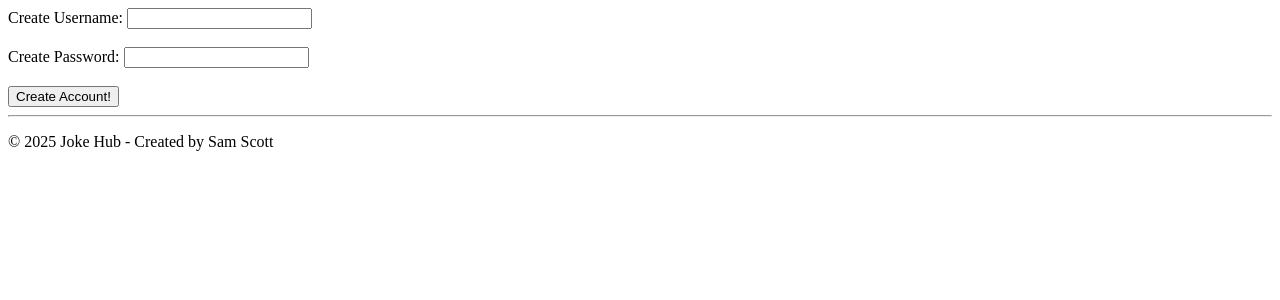
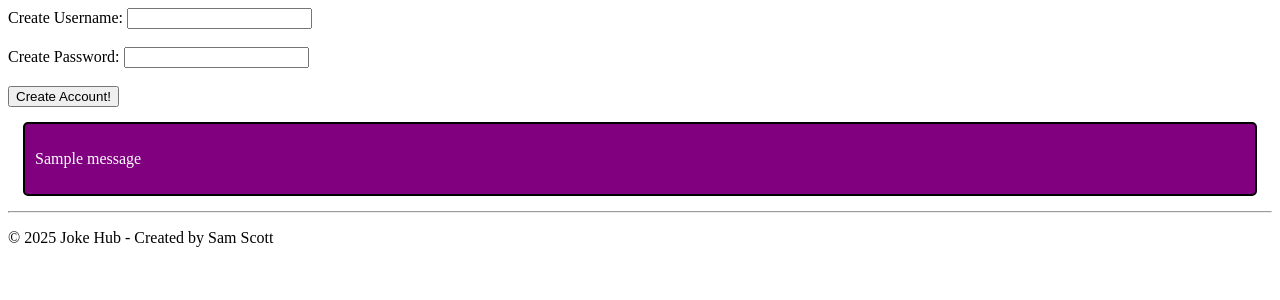
Before and after one commit to sascott9655/Joke-Webpage-, a Flask app: page /create_account in a window 1280 px wide. Shown: the part 152-452 px from the top of the page. Run offline with Flask 3, Linux system fonts and the light colour scheme; one stand-in notice (Sample message) is shown.

Commit message:
cleaned up some routing and css made flash messages appear on their appropriate pages

```diff
--- a/app.py
+++ b/app.py
@@ -19,7 +19,7 @@ def initdb():
     conn = sqlite3.connect('jokes.db')
     c = conn.cursor()
     c.execute("PRAGMA foreign_keys = ON")  # Enable foreign key enforcement
-    # c.execute("DROP TABLE IF EXISTS jokes")
+    # c.execute("DROP TABLE IF EXISTS users")
     #--------------jokes table----------------------------------------------------------
     c.execute('''
             CREATE TABLE IF NOT EXISTS jokes (  -- jokes table for users to insert jokes
@@ -77,7 +77,7 @@ def register():
                 flash("Username already taken.")
                 return render_template('create_account.html') #if account creating fails render back to it to try again
             conn.close()
-            return redirect(url_for('login')) #login if successful
+            return redirect(url_for('index')) #login if successful
 
     return render_template('create_account.html') #default to the create account page
 
@@ -98,7 +98,7 @@ def index():
     c.execute('''
             SELECT "ratings"."joke_id", "ratings"."comment", "ratings"."rating", "users"."username"
             FROM "ratings"
-            JOIN "users" ON "ratings"."user_id" = "users.id"
+            JOIN "users" ON "ratings"."user_id" = "users"."id"
             '''
             )
     comments = c.fetchall()
@@ -138,10 +138,10 @@ def login():
             session['user_id'] = user[0] #set user_id
             session['username'] = username # set username
             session['admin'] = (user[2] == 1) #check if they are admin
-            flash(f'Welcome back,{username}')
+            flash(f'Welcome, {username}')
             return redirect(url_for('index')) #redirect back to the home page when you login
         else:
-            flash('Invalid username')
+            flash('Invalid username and/or password')
             return render_template("login.html") #go back to login page
 
     return render_template("login.html") #go back to the login page as default
--- a/static/css/create_account.css
+++ b/static/css/create_account.css
@@ -0,0 +1,8 @@
+.flash-message{
+	background-color: purple;
+	color: white;
+	border: 2px, solid, black;
+	padding: 10px;
+	margin: 15px;
+	border-radius: 5px;
+}
--- a/templates/create_account.html
+++ b/templates/create_account.html
@@ -28,6 +28,13 @@
         <input type="password" name="password" required autocomplete="off"><br><br>
         <input type="submit" value="Create Account!">
        </form>
+        {% with messages = get_flashed_messages() %}
+            {% if messages %}
+                <div class="flash-message">
+                    <p>{{ messages[0] }}</p>
+                </div>
+            {% endif %}
+        {% endwith %}
     <footer>
         <hr>
         <p>&copy; 2025 Joke Hub - Created by Sam Scott </p>
--- a/templates/index.html
+++ b/templates/index.html
@@ -77,12 +77,14 @@
                             {% if joke[3] in joke_comments %}
                                 <button class="toggle-comments"  type="button" data-joke-id="{{ joke[3] }}">Show Comments</button>
                                     <div id="comments-{{ joke[3] }}">
+                                    <div class="comment-box">
                                     <h4>Comments: </h4>
                                     {% for comment in joke_comments[joke[3]] %}
                                         <div class="comment">
                                             <strong>{{ comment.username }}</strong> ({{ comment.rating }}/5):
                                             <em>{{ comment.comment }}</em>
                                         </div>
+                                    </div>
                                     {% endfor %}
                                     </div>
                             {% endif %}
--- a/templates/moderate.html
+++ b/templates/moderate.html
@@ -16,6 +16,7 @@
             <button onclick="rejectJoke('{{ joke[0] }}')">Reject</button>
         </div>
         {% endfor %}
+        <a href="{{ url_for('index')  }}">Home</a>
         <a href="{{ url_for('logout') }}">Logout</a>
 </body>
 
```
Also changed, not shown: static/css/index.css (+7 -0 lines), static/css/login.css (+8 -0 lines), templates/login.html (+7 -0 lines), jokes.db, static/css/delete_account.css (added), static/css/submit_joke.css (added), static/css/top_ten_jokes.css (deleted).
